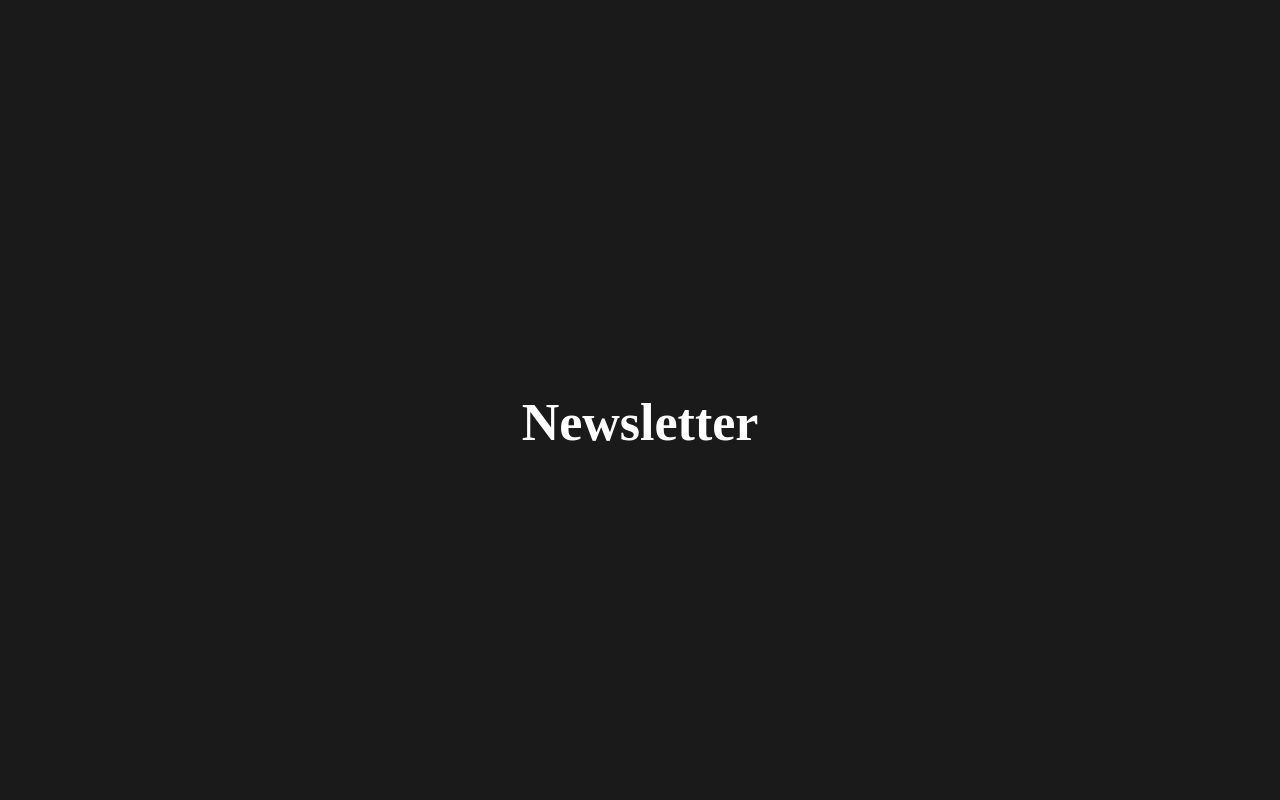
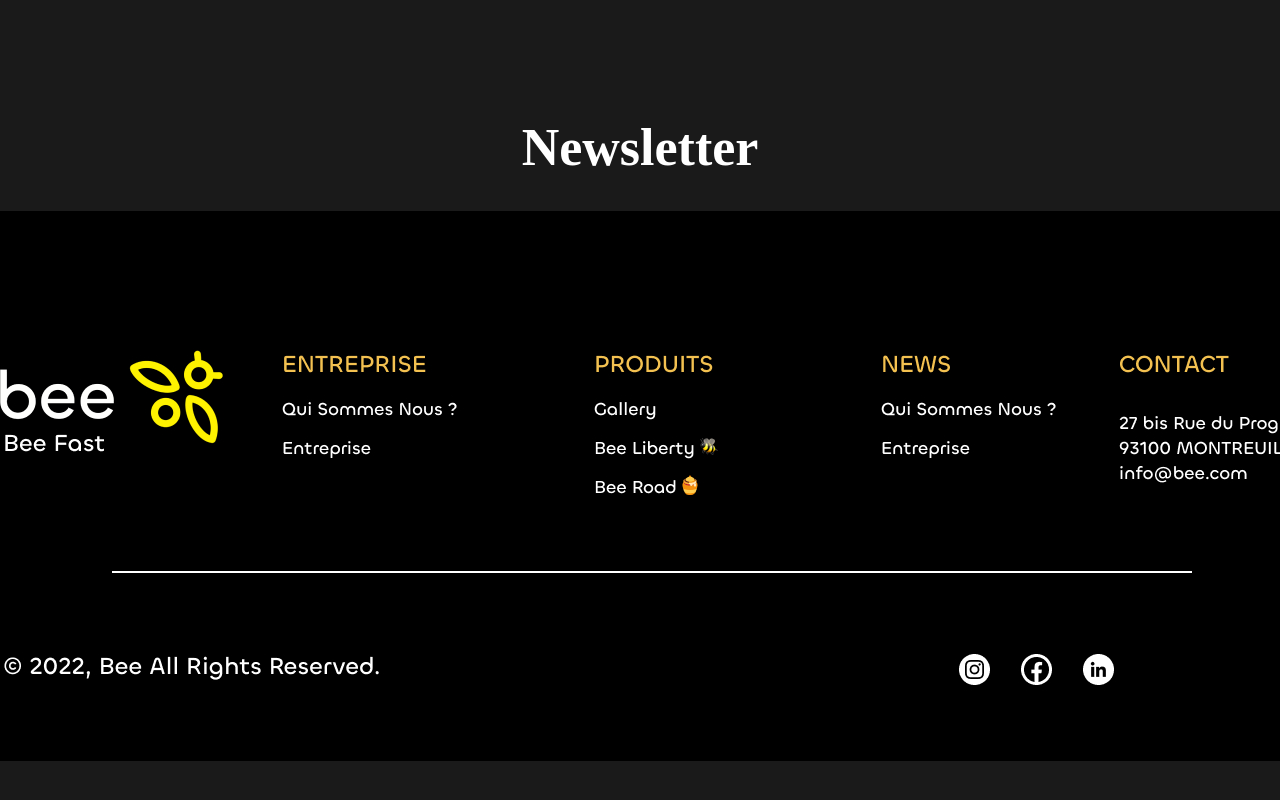
Before and after one commit to rob1-alt/bee-fast, a React (Create React App) app: page / in a window 1280 px wide. Shown: the part 4452-5252 px from the top of the page. Built offline with nearby package versions, Linux system fonts and the light colour scheme; a web font is replaced by a local one.

Commit message:
footer add

```diff
--- a/src/App.css
+++ b/src/App.css
@@ -180,3 +180,7 @@ li{
   font-size:calc(34px + 2vmin);
   color: #FFF200;
 }
+
+.test{
+  width: 17800px;
+}
--- a/src/App.js
+++ b/src/App.js
@@ -8,6 +8,7 @@ import picture from './img/picturesTrot.png'
 import ruche from './img/beeruche.png'
 import fullBlur from './img/fullBlur.png'
 import ReactPlayer from 'react-player'
+import footer from './img/footer.jpg'
 import './App.css';
 import { Helmet } from 'react-helmet'
 
@@ -62,7 +63,10 @@ function App() {
       </header>
       <header className='App5-header'>
         <h1>Newsletter</h1>
+
+        <img classname='footer' src={footer}/>
       </header>
+
 
     </div>
   );
```
Also changed, not shown: src/img/footer.jpg (added).
